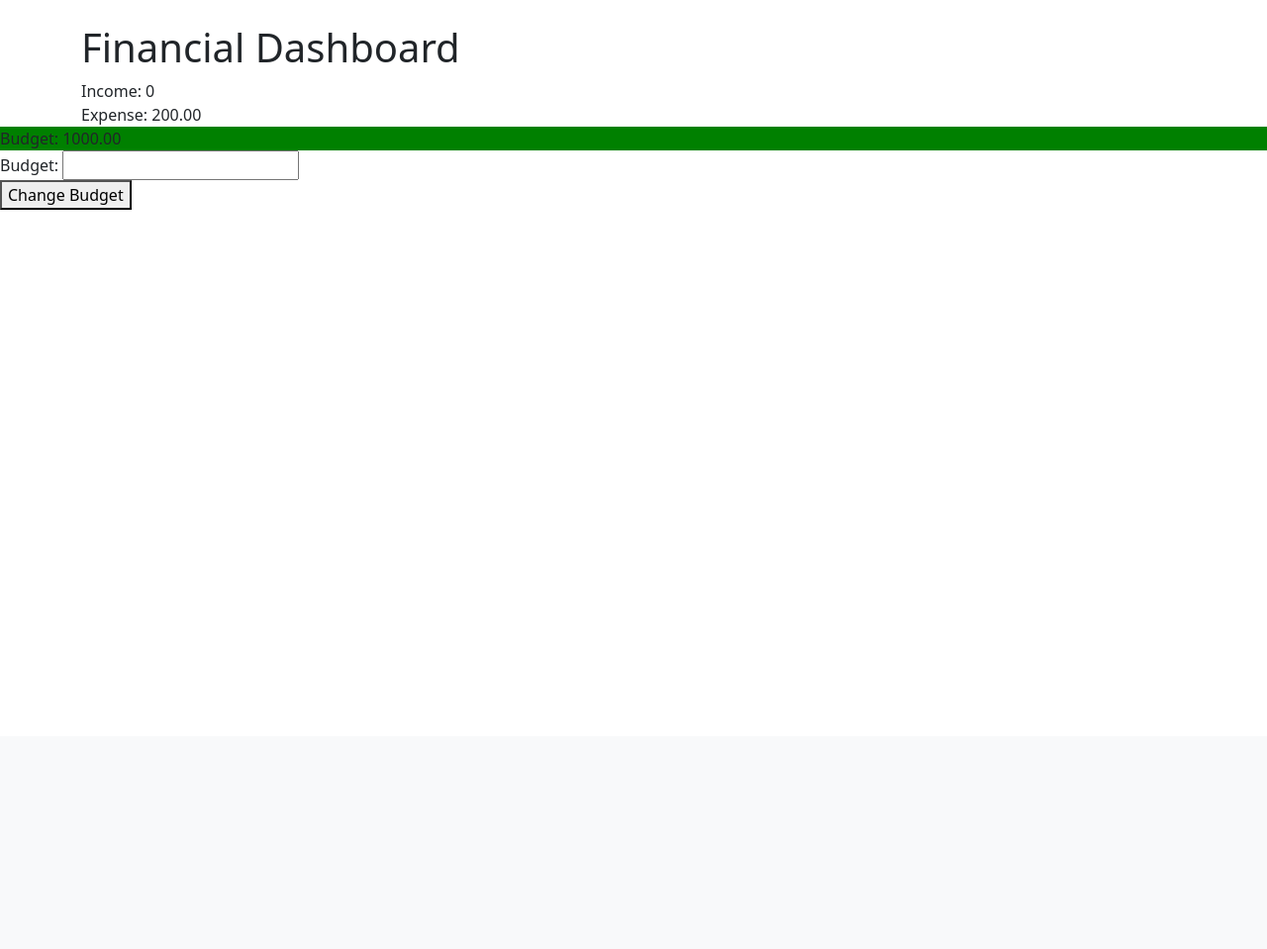
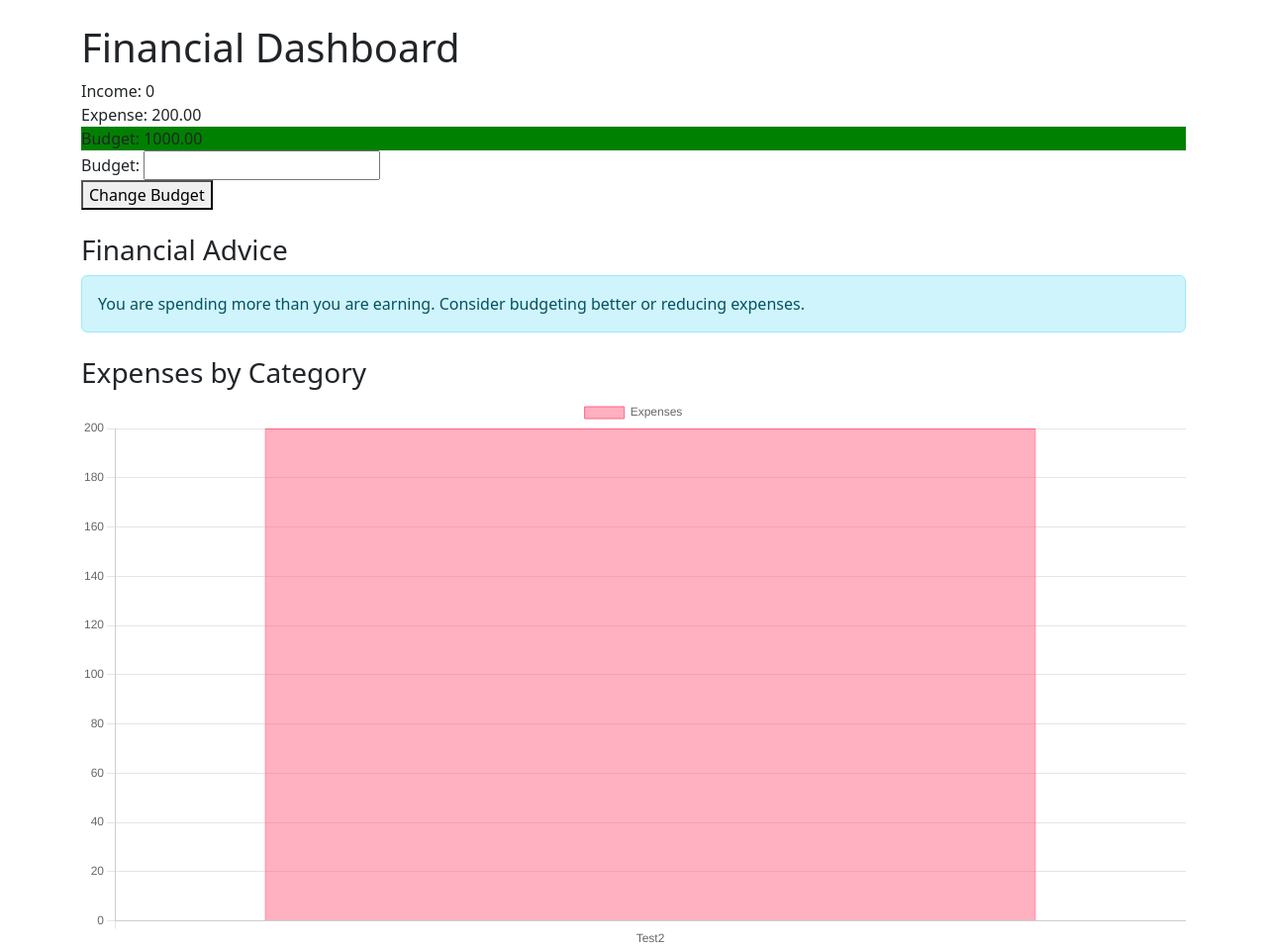
Before and after one commit to loriencho/gtMoneyParce, a Django app: page /financials/dashboard/ in a window 1280 px wide. Shown: the part 56-1015 px from the top of the page at 99% size. Before the commit the page ends 268 px from the top, so only its background shows below. Run offline with Django 5.2, Linux system fonts and the light colour scheme; a user stored in the database is signed in; data comes from the database, SQL or seed files in the repository; both versions use the stored data as it was after the commit; some libraries are stand-ins or nearby versions.

Commit message:
Add financial advice and expenses graph to dashboard

```diff
--- a/financials/templates/financials/dashboard.html
+++ b/financials/templates/financials/dashboard.html
@@ -15,7 +15,6 @@
 <div>
     Expense: {{ context.account.expense }}
 </div>
-    </div>
 {% if context.overbudget %}
 <div style="background-color: red">
     Budget: {{ context.account.budget }}
@@ -31,5 +30,46 @@
     <button type="submit">Change Budget</button>
 </form>
 
+<div class="mt-4">
+  <h3>Financial Advice</h3>
+  <div class="alert alert-info">
+    {{ context.advice }}
+  </div>
+</div>
+
+<!-- ✨ NEW: Expenses by Category Graph -->
+<div class="mt-4">
+  <h3>Expenses by Category</h3>
+  <canvas id="expensesChart" width="400" height="200"></canvas>
+</div>
+
+<!-- Load Chart.js -->
+<script src="https://cdn.jsdelivr.net/npm/chart.js"></script>
+
+<script>
+var ctx = document.getElementById('expensesChart').getContext('2d');
+var chart = new Chart(ctx, {
+    type: 'bar',
+    data: {
+        labels: {{ context.category_totals_keys|safe }},
+        datasets: [{
+            label: 'Expenses',
+            data: {{ context.category_totals_values|safe }},
+            backgroundColor: 'rgba(255, 99, 132, 0.5)',
+            borderColor: 'rgb(255, 99, 132)',
+            borderWidth: 1
+        }]
+    },
+    options: {
+        scales: {
+            y: {
+                beginAtZero: true
+            }
+        }
+    }
+});
+</script>
+
+
 
 {% endblock %}
--- a/financials/views.py
+++ b/financials/views.py
@@ -3,12 +3,45 @@ from django.contrib.auth.decorators import login_required
 
 from financials.forms import TransactionForm, EditTransactionForm, BudgetForm
 from financials.models import Transaction, Category, Account
+from decimal import Decimal
+import json
 
+@login_required
 @login_required
 def dashboard(request):
     context = {}
     context['title'] = 'Money Parce'
 
+    transactions = Transaction.objects.filter(user=request.user)
+    context['transactions'] = transactions
+
+    expenses = transactions.filter(type='expense')
+    income = transactions.filter(type='income')
+
+    total_expenses = sum(t.amount for t in expenses)
+    total_income = sum(t.amount for t in income)
+
+    if total_expenses > total_income:
+        advice = "You are spending more than you are earning. Consider budgeting better or reducing expenses."
+    elif total_expenses > Decimal('0.8') * total_income:
+        advice = "You're spending a large part of your income. Try to save more!"
+    elif total_expenses < Decimal('0.5') * total_income:
+        advice = "Good job! You’re saving a good amount of your income!"
+    else:
+        advice = "Your spending is balanced with your income."
+
+    context['advice'] = advice
+
+    category_totals = {}
+    for transaction in expenses:
+        cat_name = transaction.category.name
+        if cat_name not in category_totals:
+            category_totals[cat_name] = 0
+        category_totals[cat_name] += transaction.amount
+
+    context['category_totals'] = category_totals
+    context['category_totals_keys'] = json.dumps(list(category_totals.keys()))
+    context['category_totals_values'] = json.dumps([float(val) for val in category_totals.values()])
 
     account, _ = Account.objects.get_or_create(user=request.user)
     account.update_values()
@@ -21,6 +54,7 @@ def dashboard(request):
             account.budget = budget
             account.save()
     context['overbudget'] = account.over_budget()
+
     return render(request, 'financials/dashboard.html', {'context': context})
 
 
```
Also changed, not shown: db.sqlite3, 6 other files. Lines whose indentation alone changed are shown as unchanged.
